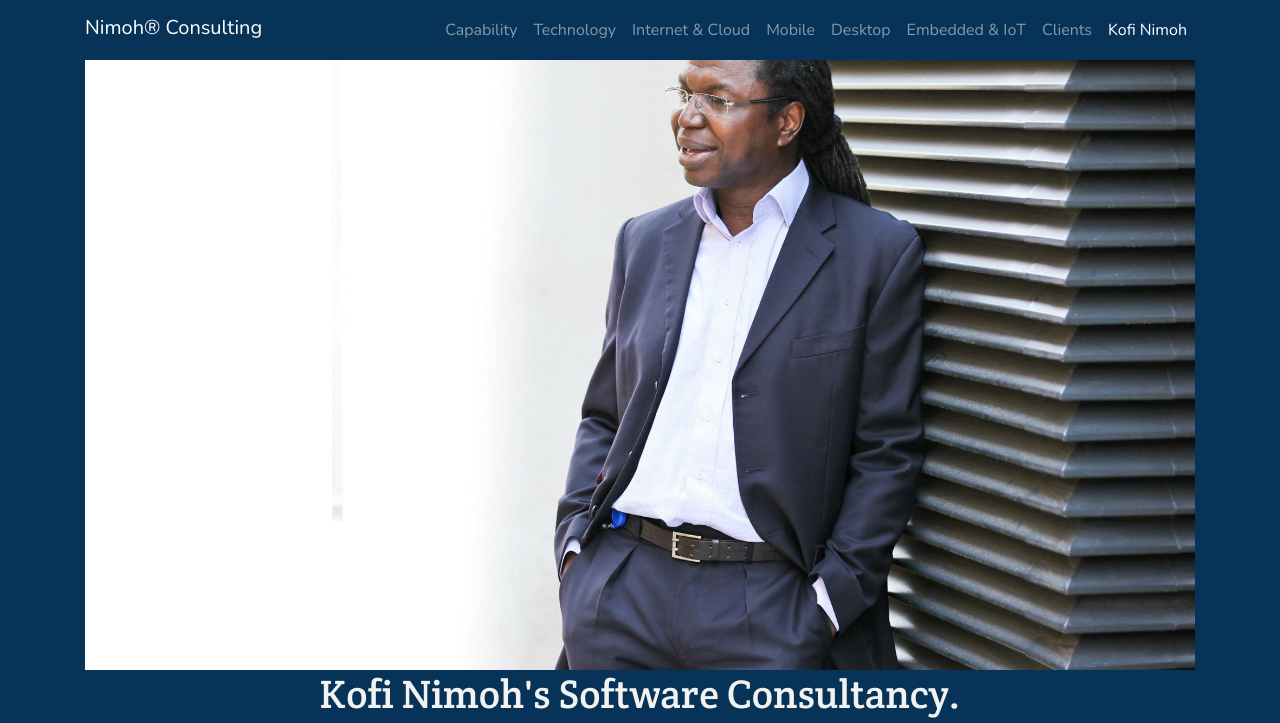
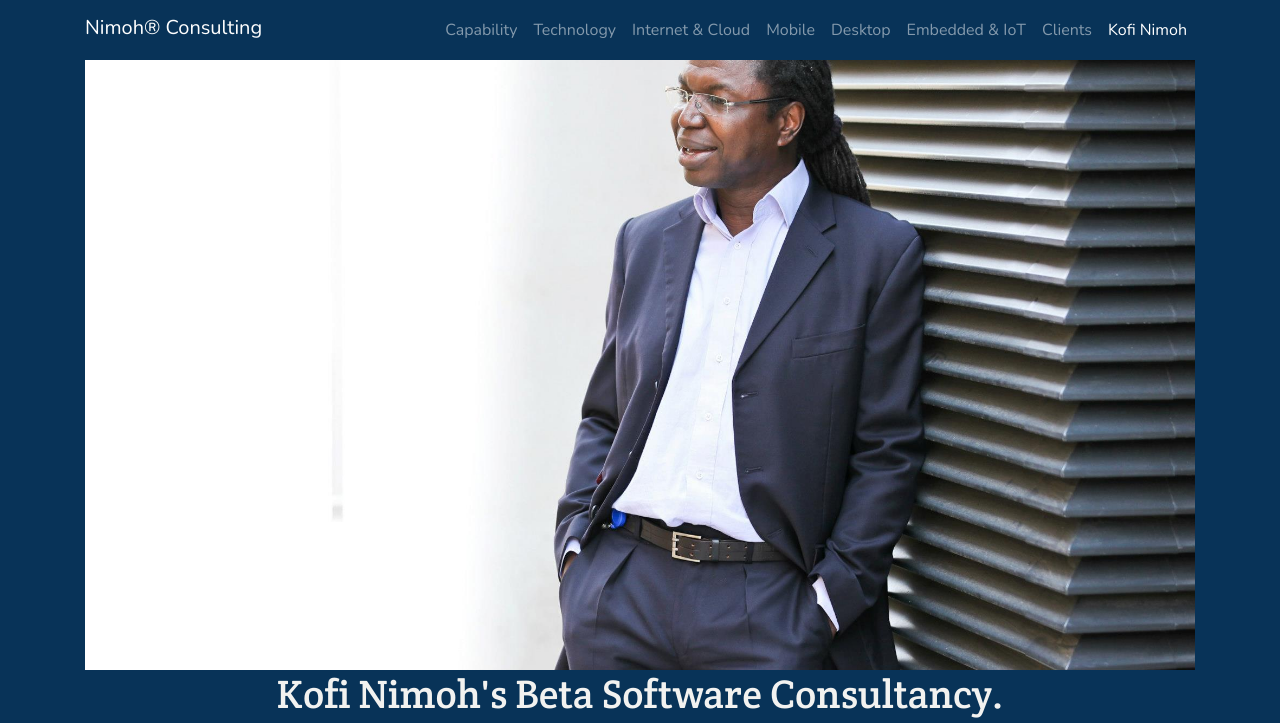
Before and after one commit to nimoh/nimoh.github.io, a plain HTML site: page index.html in a window 1280 px wide. Shown: the top 723 px of the page. Drawn offline with nearby package versions, Linux system fonts and the light colour scheme.

Commit message:
Update index.html

```diff
--- a/index.html
+++ b/index.html
@@ -27,7 +27,7 @@
                 <div class="col-12">
                     <div class="text-center m-0 vh-100 d-flex flex-column justify-content-center text-light">
 						<img src="/images/misc/KofiNimoh4.jpg" class="image-fluid">
-                        <h1>Kofi Nimoh's Software Consultancy.</h1>
+                        <h1>Kofi Nimoh's Beta Software Consultancy.</h1>
                         <h2>I bring only success to the most complex software projects where only success will do.</h2>
                     </div>
                 </div>
```
